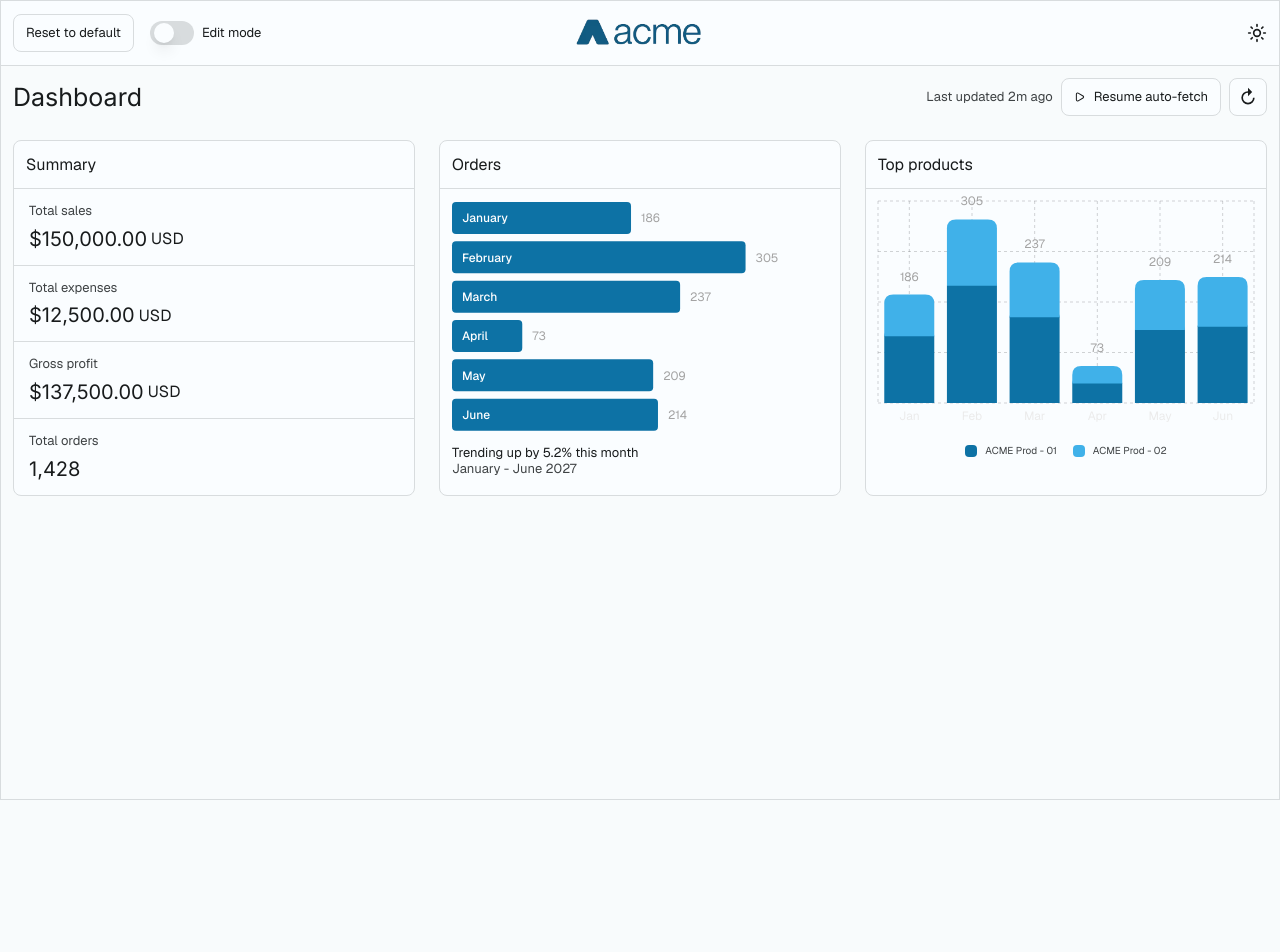
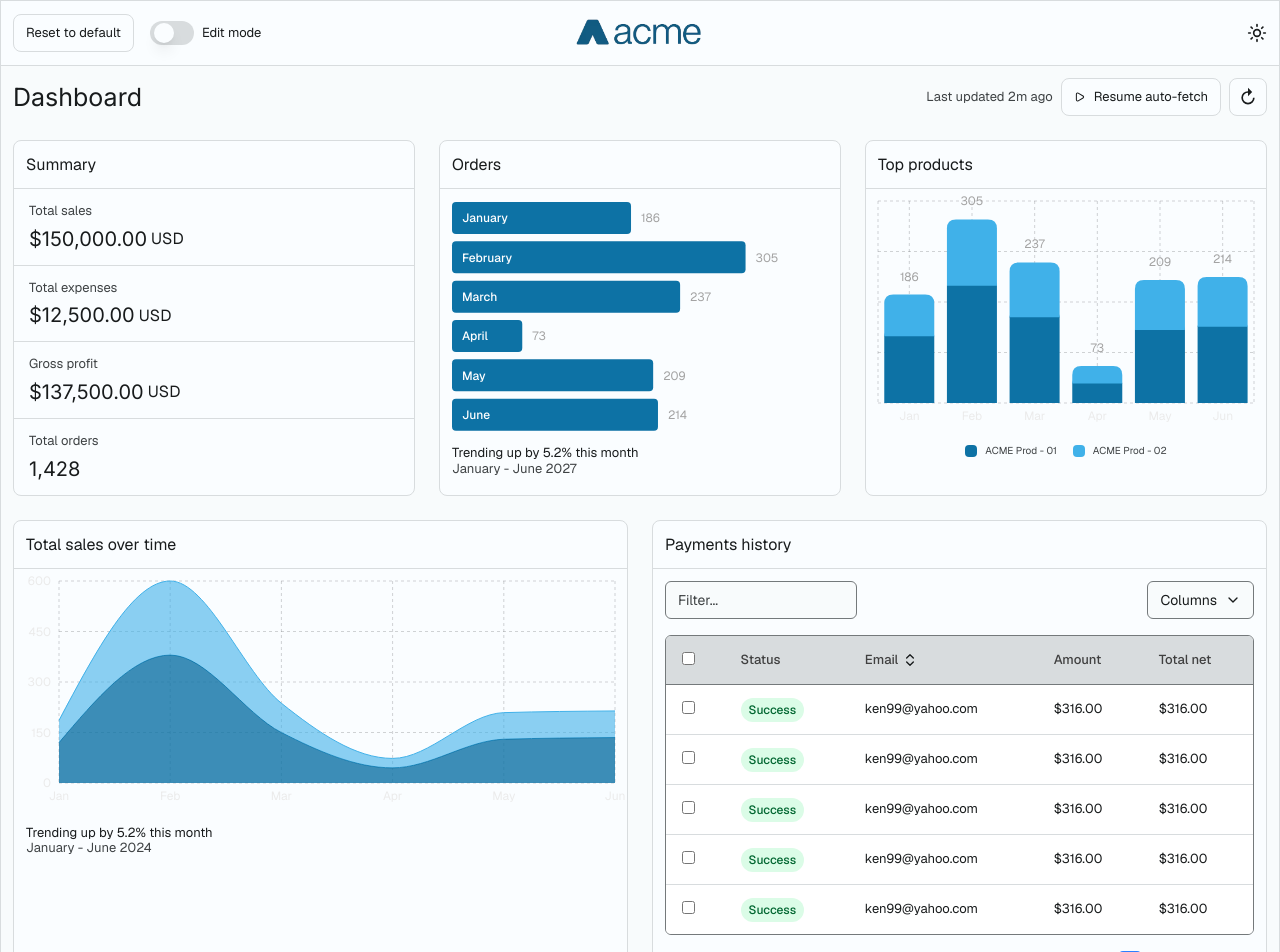
Before and after one commit to Eniolayo/AyodejiBaskHealth, a Next.js app: page / in a window 1280 px wide. Shown: the top 952 px of the page. Before the commit the page ends 800 px from the top, so only its background shows below. Built offline with nearby package versions, Linux system fonts and the light colour scheme.

Commit message:
feat: added SalesOverTimeSection and PaymentsHistorySection components to the dashboard, updated layout for better responsiveness, and included new data for sales and payments history

```diff
--- a/src/app/page.tsx
+++ b/src/app/page.tsx
@@ -5,20 +5,24 @@ import { DashboardHeader } from "@/components/Dashboard/DashboardHeader";
 import { OrdersSection } from "@/components/Dashboard/OrdersSection";
 import { TopProductsSection } from "@/components/Dashboard/TopProductsSection";
 import { SummarySection } from "@/components/Dashboard/SummarySection";
+import { SalesOverTimeSection } from "@/components/Dashboard/SalesOverTimeSection";
+import { PaymentsHistorySection } from "@/components/Dashboard/PaymentsHistorySection";
 
 export default function Home() {
   return (
     <main className="border border-neutral-200 font-geist min-h-screen ">
       <Header />
-      <section className="p-3">
+      <section className="p-3 max-w-[1580px] mx-auto">
         <DashboardHeader />
-
-        {/* Dashboard Grid */}
         <div className="grid grid-cols-1 lg:grid-cols-3 gap-6">
           <SummarySection />
           <OrdersSection />
           <TopProductsSection />
         </div>
+        <div className="grid grid-cols-1 lg:grid-cols-2 gap-6 mt-6">
+          <SalesOverTimeSection />
+          <PaymentsHistorySection />
+        </div>
       </section>
     </main>
   );
--- /dev/null
+++ b/src/components/Dashboard/PaymentsHistorySection.tsx
@@ -0,0 +1,141 @@
+import Typography from "@/components/ui/typography";
+import { paymentsHistoryData } from "@/data/dashboard-data";
+import { ChevronsUpDown, ChevronDown } from "lucide-react";
+
+export const PaymentsHistorySection = () => {
+  return (
+    <div className="bg-neutral-50 rounded-lg border border-neutral-200">
+      <div className="border-b px-3 py-3.5 border-neutral-200">
+        <Typography variant="body-01" className="text-text-primary">
+          Payments history
+        </Typography>
+      </div>
+      <div className="p-3">
+        <div className="flex items-center justify-between mb-4">
+          <div className="relative">
+            <input
+              type="text"
+              placeholder="Filter..."
+              className="px-3 py-2 bg-neutral-100 border border-neutral-300 rounded-md text-sm text-text-primary placeholder-neutral-400 focus:outline-none focus:ring-2 focus:ring-blue-500 focus:border-transparent w-48"
+            />
+          </div>
+          <button className="flex items-center gap-2 px-3 py-2 bg-neutral-100 border border-neutral-300 rounded-md text-sm text-text-primary hover:bg-neutral-200 transition-colors">
+            <span>Columns</span>
+            <ChevronDown className="w-4 h-4" />
+          </button>
+        </div>
+
+        <div className="bg-neutral-100 border border-neutral-300 rounded-md overflow-hidden">
+          <table className="w-full">
+            <thead className="bg-neutral-200 border-b border-neutral-300">
+              <tr>
+                <th className="px-4 py-3 text-left">
+                  <input
+                    type="checkbox"
+                    className="rounded border-neutral-400 bg-white"
+                  />
+                </th>
+                <th className="px-4 py-3 text-left">
+                  <div className="flex items-center gap-1">
+                    <Typography
+                      variant="body-02"
+                      className="text-neutral-700 font-medium"
+                    >
+                      Status
+                    </Typography>
+                  </div>
+                </th>
+                <th className="px-4 py-3 text-left">
+                  <div className="flex items-center gap-1">
+                    <Typography
+                      variant="body-02"
+                      className="text-neutral-700 font-medium"
+                    >
+                      Email
+                    </Typography>
+                    <ChevronsUpDown className="w-4 h-4 text-neutral-500" />
+                  </div>
+                </th>
+                <th className="px-4 py-3 text-left">
+                  <Typography
+                    variant="body-02"
+                    className="text-neutral-700 font-medium"
+                  >
+                    Amount
+                  </Typography>
+                </th>
+                <th className="px-4 py-3 text-left">
+                  <Typography
+                    variant="body-02"
+                    className="text-neutral-700 font-medium"
+                  >
+                    Total net
+                  </Typography>
+                </th>
+              </tr>
+            </thead>
+            <tbody>
+              {paymentsHistoryData.map((payment) => (
+                <tr
+                  key={payment.id}
+                  className="border-b border-neutral-200 last:border-b-0 bg-white hover:bg-neutral-200"
+                >
+                  <td className="px-4 py-3">
+                    <input
+                      type="checkbox"
+                      className="rounded border-neutral-400 bg-white"
+                    />
+                  </td>
+                  <td className="px-4 py-3">
+                    <span className="inline-flex items-center px-2 py-1 rounded-full text-xs font-medium bg-green-100 text-green-800">
+                      {payment.status}
+                    </span>
+                  </td>
+                  <td className="px-4 py-3">
+                    <Typography variant="body-02" className="text-text-primary">
+                      {payment.email}
+                    </Typography>
+                  </td>
+                  <td className="px-4 py-3">
+                    <Typography variant="body-02" className="text-text-primary">
+                      {payment.amount}
+                    </Typography>
+                  </td>
+                  <td className="px-4 py-3">
+                    <Typography variant="body-02" className="text-text-primary">
+                      {payment.totalNet}
+                    </Typography>
+                  </td>
+                </tr>
+              ))}
+            </tbody>
+          </table>
+        </div>
+
+        <div className="flex items-center justify-between mt-4">
+          <Typography variant="body-02" className="text-neutral-500">
+            0 of 5 row(s) selected
+          </Typography>
+          <div className="flex items-center gap-1">
+            <button className="px-2 py-1 text-sm text-neutral-500 hover:text-text-primary transition-colors">
+              &lt;
+            </button>
+            <button className="px-2 py-1 text-sm bg-blue-500 text-white rounded hover:bg-blue-600 transition-colors">
+              1
+            </button>
+            <button className="px-2 py-1 text-sm text-neutral-500 hover:text-text-primary transition-colors">
+              2
+            </button>
+            <button className="px-2 py-1 text-sm text-neutral-500 hover:text-text-primary transition-colors">
+              3
+            </button>
+            <span className="px-2 py-1 text-sm text-neutral-500">...</span>
+            <button className="px-2 py-1 text-sm text-neutral-500 hover:text-text-primary transition-colors">
+              &gt;
+            </button>
+          </div>
+        </div>
+      </div>
+    </div>
+  );
+};
--- /dev/null
+++ b/src/components/Dashboard/SalesOverTimeSection.tsx
@@ -0,0 +1,84 @@
+import Typography from "@/components/ui/typography";
+import {
+  AreaChart,
+  Area,
+  XAxis,
+  YAxis,
+  CartesianGrid,
+  Tooltip,
+  ResponsiveContainer,
+} from "recharts";
+import { salesOverTimeData } from "@/data/dashboard-data";
+
+export const SalesOverTimeSection = () => {
+  return (
+    <div className="bg-neutral-50 rounded-lg border border-neutral-200">
+      <div className="border-b px-3 py-3.5 border-neutral-200">
+        <Typography variant="body-01" className="text-text-primary">
+          Total sales over time
+        </Typography>
+      </div>
+      <div className="h-64 w-full">
+        <ResponsiveContainer width="100%" height="100%">
+          <AreaChart
+            data={salesOverTimeData}
+            margin={{ top: 12, right: 12, left: 12, bottom: 12 }}
+          >
+            <CartesianGrid
+              strokeDasharray="3 3"
+              stroke="#6b6f71"
+              opacity={0.3}
+            />
+            <XAxis
+              dataKey="month"
+              stroke="#ebebeb"
+              fontSize={12}
+              tickLine={false}
+              axisLine={false}
+            />
+            <YAxis
+              stroke="#ebebeb"
+              fontSize={12}
+              tickLine={false}
+              axisLine={false}
+              width={33}
+              tickFormatter={(value) => value.toString()}
+            />
+            <Tooltip
+              contentStyle={{
+                backgroundColor: "#3e4244",
+                border: "1px solid #6b6f71",
+                borderRadius: "8px",
+                color: "#ebebeb",
+              }}
+            />
+            <Area
+              type="monotone"
+              dataKey="prod1"
+              stackId="1"
+              stroke="#0d72a5"
+              fill="#0d72a5"
+              fillOpacity={0.8}
+            />
+            <Area
+              type="monotone"
+              dataKey="prod2"
+              stackId="1"
+              stroke="#40b1e9"
+              fill="#40b1e9"
+              fillOpacity={0.6}
+            />
+          </AreaChart>
+        </ResponsiveContainer>
+      </div>
+      <div className="px-3">
+        <Typography variant="body-02" className="text-text-primary">
+          Trending up by 5.2% this month
+        </Typography>
+        <Typography variant="body-02" className="text-neutral-400">
+          January - June 2024
+        </Typography>
+      </div>
+    </div>
+  );
+};
--- a/src/components/Header.tsx
+++ b/src/components/Header.tsx
@@ -7,7 +7,8 @@ import { useState } from "react";
 function Header() {
   const [isSwitchOn, setIsSwitchOn] = useState(false);
   return (
-    <header className="p-3 flex justify-between border-b border-neutral-200 bg-neutral-50 items-center">
+    <header className="py-3 border-b border-neutral-200 bg-neutral-50 ">
+      <div className="flex px-3 justify-between items-center max-w-[1580px] mx-auto">
         <div className="flex gap-4 w-[30%]">
           <button className="border border-neutral-200 py-2 text-[13px] px-3 bg-neutral-50 rounded-lg">
             Reset to default
@@ -19,7 +20,6 @@ function Header() {
             </Typography>
           </div>
         </div>
-
         <img
           src="/AcmeLogo.avif"
           alt="logo"
@@ -30,6 +30,7 @@ function Header() {
             <SunIcon className="size-5 text-text-primary" />
           </button>
         </div>
+      </div>
     </header>
   );
 }
--- a/src/data/dashboard-data.ts
+++ b/src/data/dashboard-data.ts
@@ -32,3 +32,50 @@ export const summaryData = {
   grossProfit: 137500,
   totalOrders: 1428,
 };
+
+export const salesOverTimeData = [
+  { month: "Jan", sales: 186, prod1: 120, prod2: 66 },
+  { month: "Feb", sales: 600, prod1: 380, prod2: 220 }, // Updated to hit the 600 peak
+  { month: "Mar", sales: 237, prod1: 150, prod2: 87 },
+  { month: "Apr", sales: 73, prod1: 45, prod2: 28 },
+  { month: "May", sales: 209, prod1: 130, prod2: 79 },
+  { month: "Jun", sales: 214, prod1: 135, prod2: 79 },
+];
+
+export const paymentsHistoryData = [
+  {
+    id: 1,
+    status: "Success",
+    email: "ken99@yahoo.com",
+    amount: "$316.00",
+    totalNet: "$316.00",
+  },
+  {
+    id: 2,
+    status: "Success",
+    email: "ken99@yahoo.com",
+    amount: "$316.00",
+    totalNet: "$316.00",
+  },
+  {
+    id: 3,
+    status: "Success",
+    email: "ken99@yahoo.com",
+    amount: "$316.00",
+    totalNet: "$316.00",
+  },
+  {
+    id: 4,
+    status: "Success",
+    email: "ken99@yahoo.com",
+    amount: "$316.00",
+    totalNet: "$316.00",
+  },
+  {
+    id: 5,
+    status: "Success",
+    email: "ken99@yahoo.com",
+    amount: "$316.00",
+    totalNet: "$316.00",
+  },
+];
```
Lines whose indentation alone changed are shown as unchanged.
